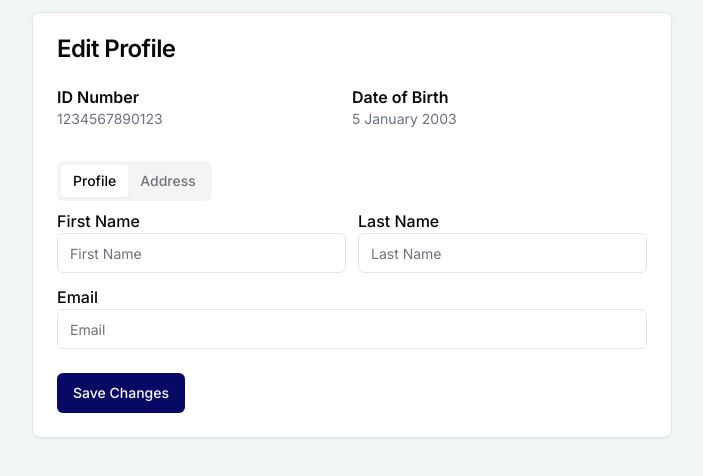
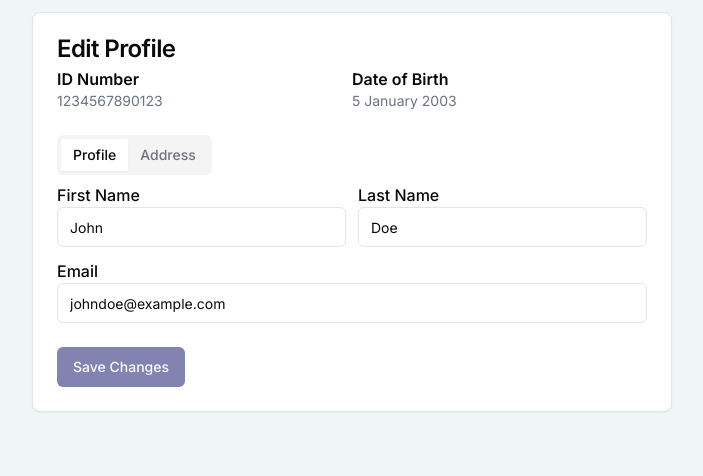
Before and after one commit to COS301-SE-2024/Dispute-Resolution-Engine, a Next.js app in the folder frontend/: page /profile in a window 1280 px wide. Shown: the top 476 px of the page, without its empty margins (288-991 px from the left). Built offline with nearby package versions, Linux system fonts and the light colour scheme; no server answers.

Commit message:
feat: Add default values to form fields

```diff
--- a/frontend/src/app/profile/page.tsx
+++ b/frontend/src/app/profile/page.tsx
@@ -10,8 +10,6 @@ export default function Profile() {
       <Card variant="page">
         <CardHeader>
           <CardTitle>Edit Profile</CardTitle>
-        </CardHeader>
-        <CardContent>
           <dl className="grid grid-cols-2 mb-8">
             <div>
               <dd className="font-semibold">ID Number</dd>
@@ -22,6 +20,8 @@ export default function Profile() {
               <dt className="text-gray-500 text-sm">5 January 2003</dt>
             </div>
           </dl>
+        </CardHeader>
+        <CardContent>
           <Tabs defaultValue="profile">
             <TabsList>
               <TabsTrigger value="profile">Profile</TabsTrigger>
@@ -36,7 +36,7 @@ export default function Profile() {
           </Tabs>
         </CardContent>
         <CardFooter>
-          <Button>Save Changes</Button>
+          <Button disabled>Save Changes</Button>
         </CardFooter>
       </Card>
     </main>
--- a/frontend/src/components/form/profile-fields.tsx
+++ b/frontend/src/components/form/profile-fields.tsx
@@ -1,6 +1,4 @@
-import { SignupField } from "@/app/signup/signup-form";
 import { Input } from "../ui/input";
-import { Button } from "../ui/button";
 import { Label } from "../ui/label";
 
 export default function ProfileFields() {
@@ -14,17 +12,30 @@ export default function ProfileFields() {
             name="firstName"
             autoComplete="given-name"
             placeholder="First Name"
+            defaultValue="John"
           />
         </div>
 
         <div>
           <Label htmlFor="firstName">Last Name</Label>
-          <Input id="lastName" name="lastName" autoComplete="family-name" placeholder="Last Name" />
+          <Input
+            id="lastName"
+            name="lastName"
+            autoComplete="family-name"
+            placeholder="Last Name"
+            defaultValue="Doe"
+          />
         </div>
       </div>
       <div>
         <Label htmlFor="email">Email</Label>
-        <Input autoComplete="email" id="email" name="email" placeholder="Email" />
+        <Input
+          autoComplete="email"
+          id="email"
+          name="email"
+          placeholder="Email"
+          defaultValue="johndoe@example.com"
+        />
       </div>
     </fieldset>
   );
--- /dev/null
+++ b/frontend/src/lib/schema/address.ts
@@ -0,0 +1,13 @@
+import { z } from "zod";
+
+export const addressSchema = z.object({
+  country: z.string().trim().min(1),
+  province: z.string().trim().min(1),
+  city: z.string().trim().min(1),
+
+  address1: z.string().trim().min(1),
+  address2: z.string().trim().min(1),
+  address3: z.string().trim(),
+});
+
+export type Address = z.infer<typeof addressSchema>;
```
